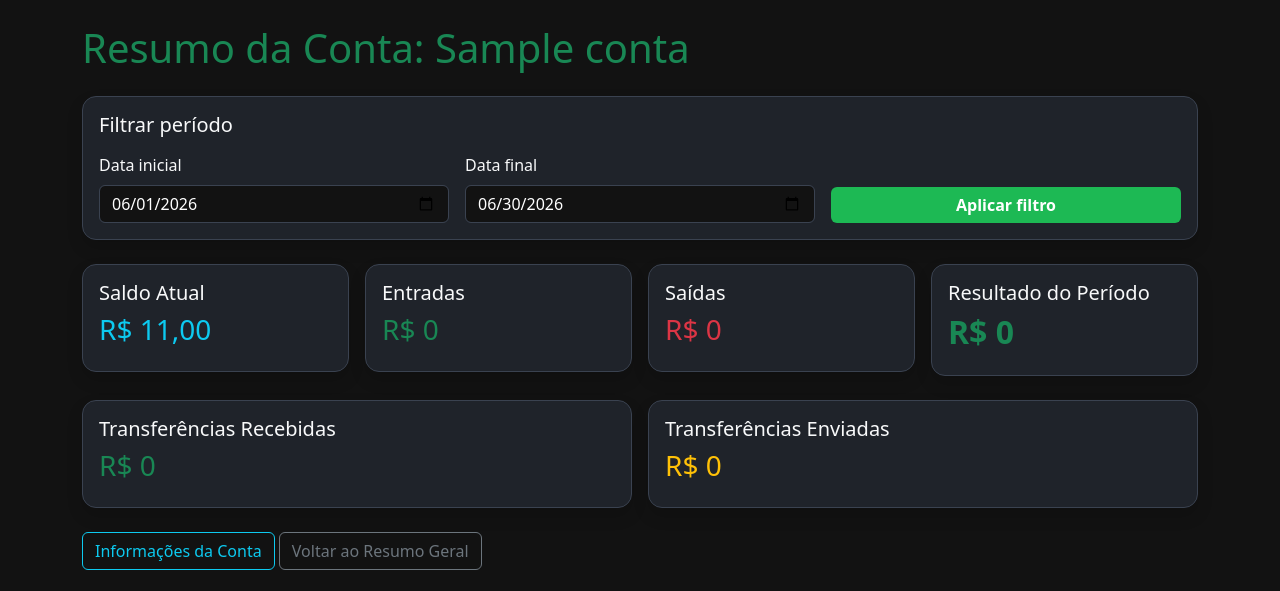
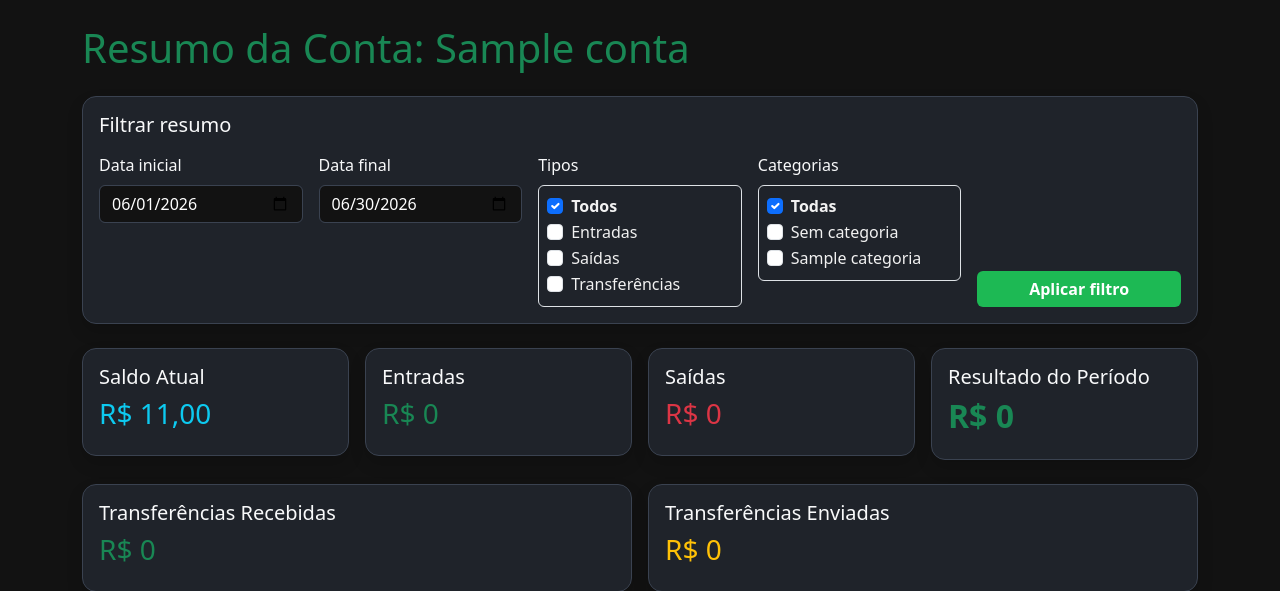
Before and after one commit to Francielp2/Sistema-financeiro-django, a Django app: page /resumo/conta/1/ in a window 1280 px wide. Shown: the part 57-648 px from the top of the page. Run offline with Django 5.2, Linux system fonts and the light colour scheme; tables that the repository leaves empty hold one stand-in row (values such as "Sample post").

Commit message:
aplica filtros no resumo individual da conta

```diff
--- a/financeiro/templates/financeiro/contas/resumo_conta.html
+++ b/financeiro/templates/financeiro/contas/resumo_conta.html
@@ -10,20 +10,120 @@ Resumo da Conta
 
 <form method="get" class="card bg-dark border-secondary shadow mb-4">
     <div class="card-body">
-        <h5 class="text-light mb-3">Filtrar período</h5>
+        <h5 class="text-light mb-3">Filtrar resumo</h5>
 
-        <div class="row g-3 align-items-end">
-            <div class="col-md-4">
+        <div class="row g-3">
+            <div class="col-md">
                 <label class="form-label text-light">Data inicial</label>
                 <input type="date" name="data_inicio" class="form-control" value="{{ data_inicio|date:'Y-m-d' }}">
             </div>
 
-            <div class="col-md-4">
+            <div class="col-md">
                 <label class="form-label text-light">Data final</label>
                 <input type="date" name="data_fim" class="form-control" value="{{ data_fim|date:'Y-m-d' }}">
             </div>
 
-            <div class="col-md-4">
+            <div class="col-md">
+                <label class="form-label text-light">Tipos</label>
+
+                <div class="border rounded p-2">
+                    <div class="form-check text-light">
+                        <input
+                            class="form-check-input"
+                            type="checkbox"
+                            id="tipoTodos"
+                            {% if not tipos_filtro %}checked{% endif %}
+                        >
+                        <label class="form-check-label fw-bold" for="tipoTodos">
+                            Todos
+                        </label>
+                    </div>
+
+                    <div class="form-check text-light">
+                        <input
+                            class="form-check-input tipo-opcao"
+                            type="checkbox"
+                            name="tipos"
+                            value="entrada"
+                            id="tipoEntrada"
+                            {% if 'entrada' in tipos_filtro %}checked{% endif %}
+                        >
+                        <label class="form-check-label" for="tipoEntrada">Entradas</label>
+                    </div>
+
+                    <div class="form-check text-light">
+                        <input
+                            class="form-check-input tipo-opcao"
+                            type="checkbox"
+                            name="tipos"
+                            value="saida"
+                            id="tipoSaida"
+                            {% if 'saida' in tipos_filtro %}checked{% endif %}
+                        >
+                        <label class="form-check-label" for="tipoSaida">Saídas</label>
+                    </div>
+
+                    <div class="form-check text-light">
+                        <input
+                            class="form-check-input tipo-opcao"
+                            type="checkbox"
+                            name="tipos"
+                            value="transferencia"
+                            id="tipoTransferencia"
+                            {% if 'transferencia' in tipos_filtro %}checked{% endif %}
+                        >
+                        <label class="form-check-label" for="tipoTransferencia">Transferências</label>
+                    </div>
+                </div>
+            </div>
+
+            <div class="col-md">
+                <label class="form-label text-light">Categorias</label>
+
+                <div class="border rounded p-2">
+                    <div class="form-check text-light">
+                        <input
+                            class="form-check-input"
+                            type="checkbox"
+                            id="categoriaTodas"
+                            {% if not categorias_filtro %}checked{% endif %}
+                        >
+                        <label class="form-check-label fw-bold" for="categoriaTodas">
+                            Todas
+                        </label>
+                    </div>
+
+                    <div class="form-check text-light">
+                        <input
+                            class="form-check-input categoria-opcao"
+                            type="checkbox"
+                            name="categorias"
+                            value="sem_categoria"
+                            id="categoriaSemCategoria"
+                            {% if 'sem_categoria' in categorias_filtro %}checked{% endif %}
+                        >
+                        <label class="form-check-label" for="categoriaSemCategoria">Sem categoria</label>
+                    </div>
+
+                    {% for categoria in categorias %}
+                        <div class="form-check text-light">
+                            <input
+                                class="form-check-input categoria-opcao"
+                                type="checkbox"
+                                name="categorias"
+                                value="{{ categoria.id }}"
+                                id="categoria{{ categoria.id }}"
+                                {% if categoria.id|stringformat:"s" in categorias_filtro %}checked{% endif %}
+                            >
+                            <label class="form-check-label" for="categoria{{ categoria.id }}">
+                                {{ categoria.nome }}
+                            </label>
+                        </div>
+                    {% endfor %}
+                </div>
+            </div>
+
+            <div class="col-md d-flex align-items-end">
                 <button type="submit" class="btn btn-success w-100">
                     Aplicar filtro
                 </button>
@@ -199,4 +299,52 @@ Resumo da Conta
     </div>
 </div>
 
+<script>
+document.addEventListener('DOMContentLoaded', function () {
+    const tipoTodos = document.getElementById('tipoTodos');
+    const tipos = Array.from(document.querySelectorAll('.tipo-opcao'));
+    const categoriaTodas = document.getElementById('categoriaTodas');
+    const categorias = Array.from(document.querySelectorAll('.categoria-opcao'));
+
+    function atualizarTodos(checkboxTodos, opcoes) {
+        const algumaOpcaoMarcada = opcoes.some(function (opcao) {
+            return opcao.checked;
+        });
+
+        checkboxTodos.checked = !algumaOpcaoMarcada;
+    }
+
+    tipos.forEach(function (tipo) {
+        tipo.addEventListener('change', function () {
+            atualizarTodos(tipoTodos, tipos);
+        });
+    });
+
+    categorias.forEach(function (categoria) {
+        categoria.addEventListener('change', function () {
+            atualizarTodos(categoriaTodas, categorias);
+        });
+    });
+
+    tipoTodos.addEventListener('change', function () {
+        if (tipoTodos.checked) {
+            tipos.forEach(function (tipo) {
+                tipo.checked = false;
+            });
+        }
+    });
+
+    categoriaTodas.addEventListener('change', function () {
+        if (categoriaTodas.checked) {
+            categorias.forEach(function (categoria) {
+                categoria.checked = false;
+            });
+        }
+    });
+
+    atualizarTodos(tipoTodos, tipos);
+    atualizarTodos(categoriaTodas, categorias);
+});
+</script>
+
 {% endblock %}
--- a/financeiro/views.py
+++ b/financeiro/views.py
@@ -237,8 +237,9 @@ def resumo_financeiro(request):
 
     tipos_validos = ['entrada', 'saida', 'transferencia']
 
+    tipos_filtro = [tipo for tipo in tipos_filtro if tipo in tipos_validos]
+
     if tipos_filtro:
-        tipos_filtro = [tipo for tipo in tipos_filtro if tipo in tipos_validos]
         movimentacoes_periodo = movimentacoes_periodo.filter(
             tipo__in=tipos_filtro)
 
@@ -362,6 +363,47 @@ def resumo_conta(request, conta_id):
 
     movimentacoes_periodo = models.Movimentacao.objects.filter(
         data__range=[data_inicio, data_fim]
+    ).filter(
+        Q(conta_origem=conta) | Q(conta_destino=conta)
+    )
+
+    tipos_filtro = request.GET.getlist('tipos')
+    categorias_filtro = request.GET.getlist('categorias')
+
+    tipos_validos = ['entrada', 'saida', 'transferencia']
+
+    tipos_filtro = [tipo for tipo in tipos_filtro if tipo in tipos_validos]
+
+    if tipos_filtro:
+        movimentacoes_periodo = movimentacoes_periodo.filter(
+            tipo__in=tipos_filtro)
+
+    categorias = models.Categoria.objects.filter(ativa=True).order_by('nome')
+    categorias_ids_validos = {
+        str(categoria_id)
+        for categoria_id in categorias.values_list('id', flat=True)
+    }
+    categorias_validas = [
+        categoria_id
+        for categoria_id in categorias_filtro
+        if categoria_id in categorias_ids_validos
+    ]
+    incluir_sem_categoria = 'sem_categoria' in categorias_filtro
+
+    if categorias_validas or incluir_sem_categoria:
+        filtro_categorias = Q()
+
+        if categorias_validas:
+            filtro_categorias |= Q(categoria_id__in=categorias_validas)
+
+        if incluir_sem_categoria:
+            filtro_categorias |= Q(categoria__isnull=True)
+
+        movimentacoes_periodo = movimentacoes_periodo.filter(
+            filtro_categorias)
+
+    categorias_filtro = categorias_validas + (
+        ['sem_categoria'] if incluir_sem_categoria else []
     )
 
     entradas = movimentacoes_periodo.filter(
@@ -391,9 +433,11 @@ def resumo_conta(request, conta_id):
         - transferencias_enviadas
     )
 
-    movimentacoes_conta = movimentacoes_periodo.filter(
-        Q(conta_origem=conta) | Q(conta_destino=conta)
-    ).order_by('-data', '-hora', '-criada_em')
+    movimentacoes_conta = movimentacoes_periodo.order_by(
+        '-data',
+        '-hora',
+        '-criada_em'
+    )
 
     return render(request, 'financeiro/contas/resumo_conta.html', {
         'conta': conta,
@@ -405,4 +449,7 @@ def resumo_conta(request, conta_id):
         'transferencias_enviadas': transferencias_enviadas,
         'resultado_periodo': resultado_periodo,
         'movimentacoes_conta': movimentacoes_conta,
+        'tipos_filtro': tipos_filtro,
+        'categorias_filtro': categorias_filtro,
+        'categorias': categorias,
     })
```
